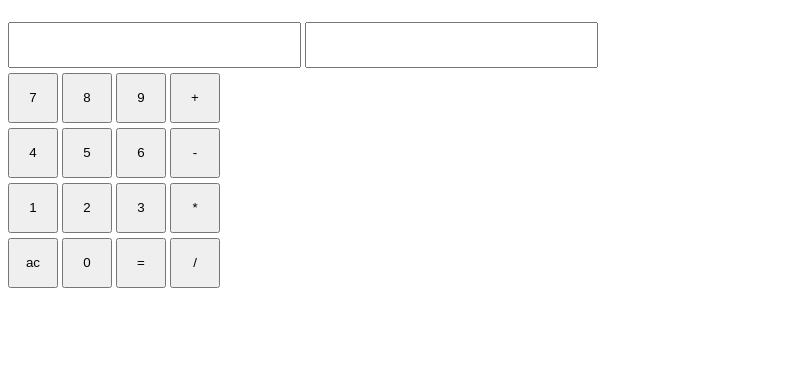
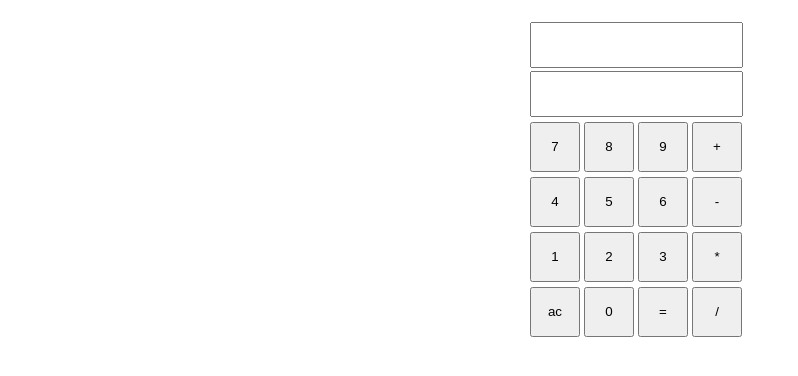
Before and after one commit to malang06/-, a plain HTML site: page 2026/11월/10/java11.html in a window 1280 px wide. Both pictures are taken after a click on the button "ac". Shown: the part 70-446 px from the top of the page, without its empty margins (0-798 px from the left). Drawn offline with nearby package versions, Linux system fonts and the light colour scheme.

Commit message:
11주차 수업추가

```diff
--- a/2026/11월/10/java11.html
+++ b/2026/11월/10/java11.html
@@ -9,8 +9,8 @@
 
 <style>
     h1 { text-align: center;}
-    .disp { width: 285px; height: 40px; margin-top: 3px;}
-    .disp { text-align: right; font-family: "Oxanium", sans-serif; font-size=20px;}
+    .disp { width: 205px; height: 40px; margin-top: 3px;}
+    .disp { text-align: right; font-family: "Oxanium", sans-serif; font-size: 22pt;}
     input[type=button] {width: 50px; height: 50px; margin-top: 5px; text-align: center; vertical-align: middle;}
     #calc {width: 220px; margin-left: auto; margin-right: auto;}
 </style>
@@ -19,7 +19,7 @@
 <script src="https://code.jquery.com/jquery-3.7.1.min.js" integrity="sha256-/JqT3SQfawRcv/BIHPThkBvs0OEvtFFmqPF/lYI/Cxo=" crossorigin="anonymous"></script>
 <script>
     $(document).ready(function(){
-        $(".num").click(function(){
+        $(".num").click(function(){             //숫자
             let cur = $("#disp2").val();
             let n = $(this).val();
             $("#disp2").val(cur+n);
@@ -27,20 +27,21 @@
         $(".op").click(function(){
             let cur = $("#disp2").val();
             let n = $(this).val();
-            if( n != "=") {
+
             $("#disp2").val(cur+n);
+            if( n != "=") {                      //'='이 아닌 연산자들
             }
-            else {
+            else {                               //'=' 연산
                 let result = eval(cur);
-                $("disp1").val(cur);
-                $("disp2").val(result);
+                $("#disp1").val(cur);
+                $("#disp2").val(result);
             }
 
         });
 
-        $(".func").click(function(){
-            $("disp1").val(clear);
-            $("disp2").val(clear);
+        $(".func").click(function(){              //ac 버튼
+            $("#disp1").val("");
+            $("#disp2").val("");
         });
 
     });
@@ -48,11 +49,11 @@
 
 <body>
   <h1>계산기</h1>
-  <diy id="calc">
+  <div id="calc">
+    <div>
         <input type="text" class="disp" id="disp1" readonly>
         <input type="text" class="disp" id="disp2" readonly>
-  </diy>
-  <br>
+    </div>
     <input type="button" class="num" value="7">
     <input type="button" class="num" value="8">
     <input type="button" class="num" value="9">
@@ -69,5 +70,6 @@
     <input type="button" class="num" value="0">
     <input type="button" class="op" value="=">
     <input type="button" class="op" value="/"><br>
+</div>
 </body>
 </html>
```
Lines whose indentation alone changed are shown as unchanged.
